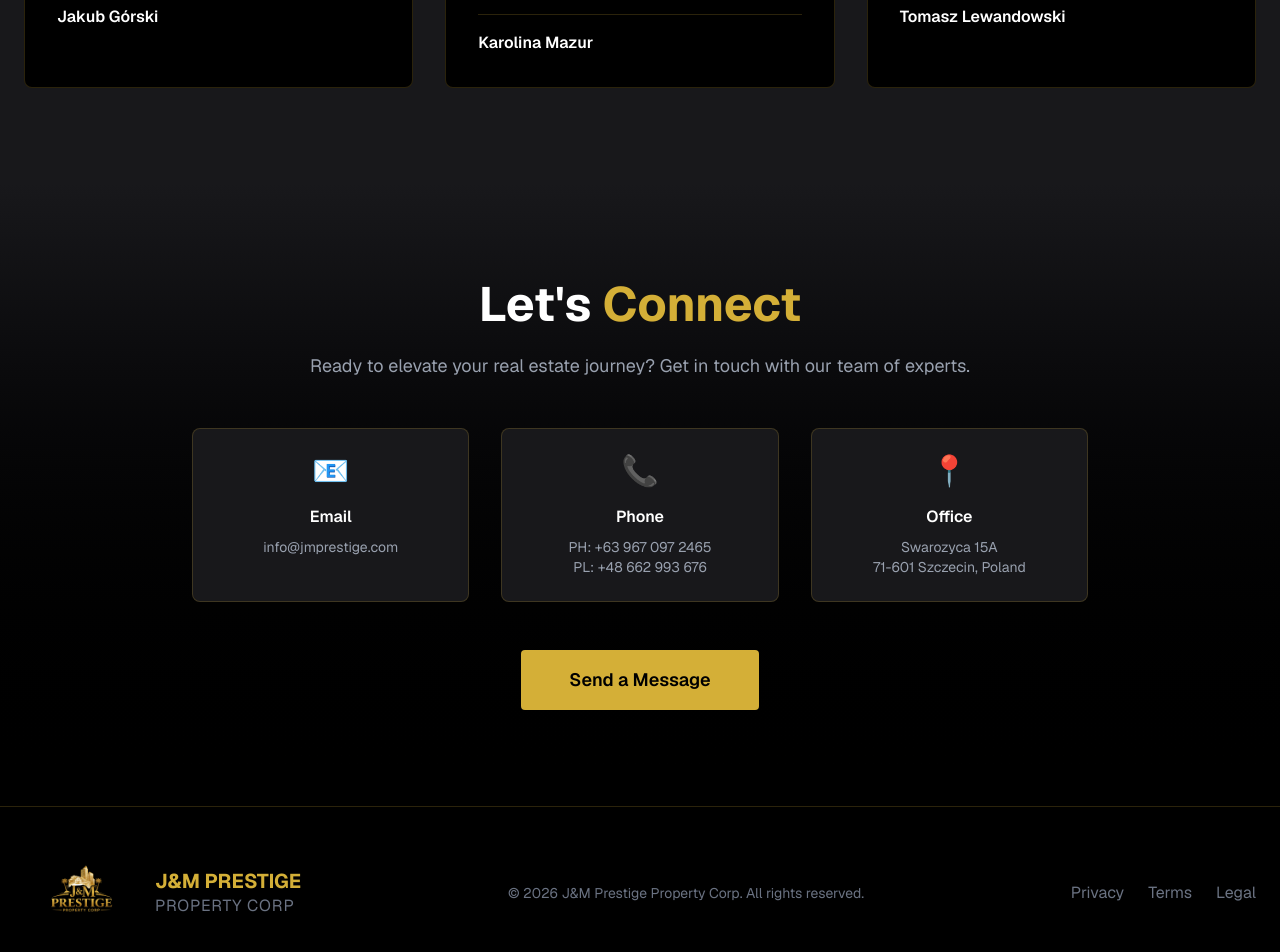
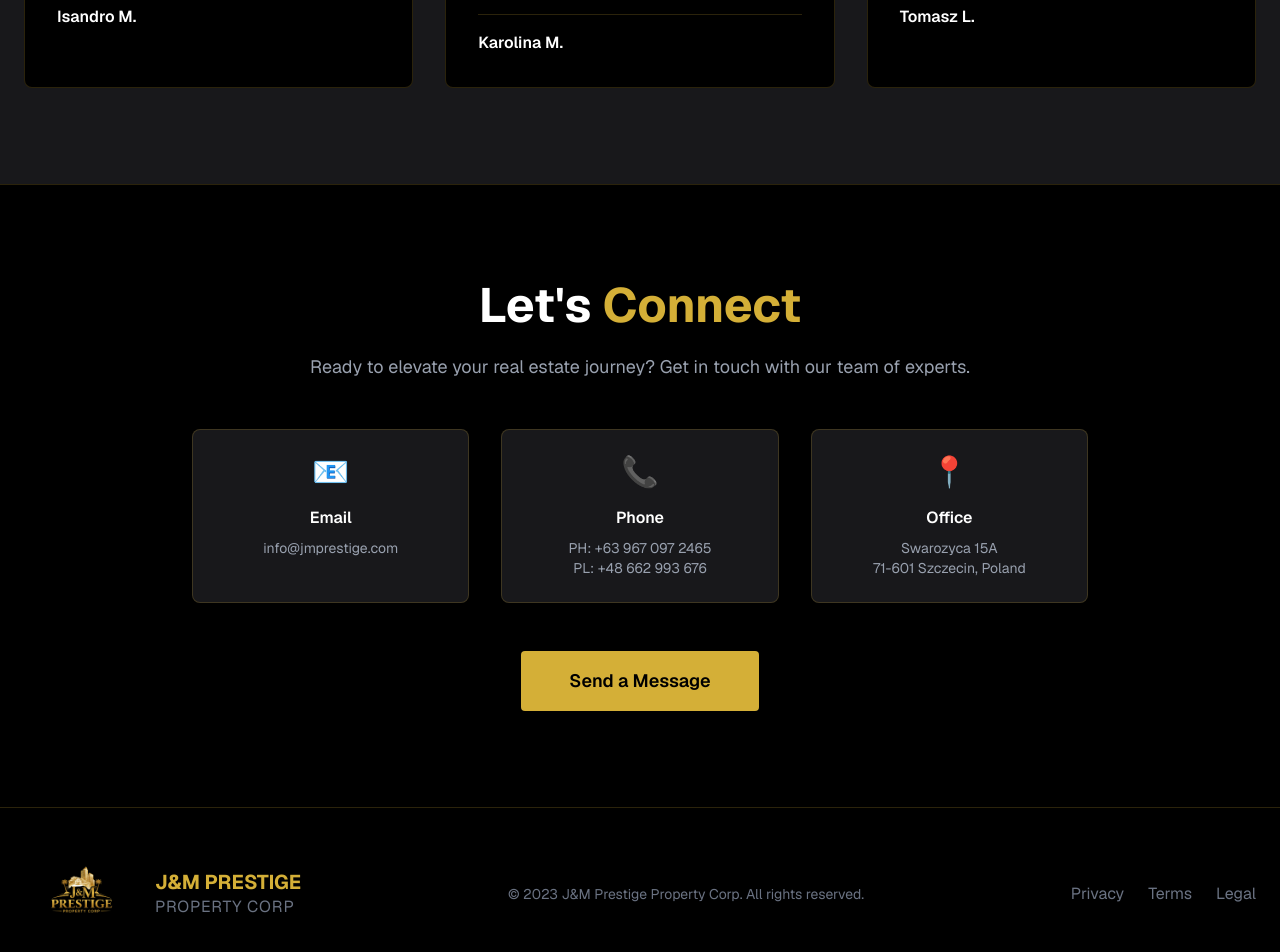
Before and after one commit to MaksymilianWojcik/jmprestigepropertycorp, a Next.js app: page / in a window 1280 px wide. Shown: the part 2857-3809 px from the top of the page. Built offline with nearby package versions, Linux system fonts and the light colour scheme.

Commit message:
Fixing testimonials

```diff
--- a/src/app/page.tsx
+++ b/src/app/page.tsx
@@ -264,7 +264,7 @@ export default function Home() {
                 Working with J&M Prestige was exceptional. Their expertise in luxury real estate and attention to detail made our property acquisition seamless and stress-free.
               </p>
               <div className="border-t border-[#D4AF37]/20 pt-4">
-                <p className="font-semibold text-white">Jakub Górski</p>
+                <p className="font-semibold text-white">Isandro M.</p>
               </div>
             </div>
 
@@ -275,7 +275,7 @@ export default function Home() {
                 The team's professionalism and market knowledge are unmatched. They helped us find the perfect investment property and managed the entire development process flawlessly.
               </p>
               <div className="border-t border-[#D4AF37]/20 pt-4">
-                <p className="font-semibold text-white">Karolina Mazur</p>
+                <p className="font-semibold text-white">Karolina M.</p>
               </div>
             </div>
 
@@ -286,7 +286,7 @@ export default function Home() {
                 Outstanding service from start to finish. J&M Prestige's property management services have exceeded our expectations, maximizing returns while minimizing hassle.
               </p>
               <div className="border-t border-[#D4AF37]/20 pt-4">
-                <p className="font-semibold text-white">Tomasz Lewandowski</p>
+                <p className="font-semibold text-white">Tomasz L.</p>
               </div>
             </div>
           </div>
@@ -294,7 +294,7 @@ export default function Home() {
       </section>
 
       {/* Contact Section */}
-      <section id="contact" className="py-24 px-6 bg-gradient-to-b from-zinc-900 to-black">
+      <section id="contact" className="py-24 px-6 bg-black border-t border-[#D4AF37]/20">
         <div className="max-w-4xl mx-auto text-center">
           <h2 className="text-4xl md:text-5xl font-bold mb-6">
             Let's <span className="text-[#D4AF37]">Connect</span>
@@ -348,7 +348,7 @@ export default function Home() {
             </div>
             <div className="text-center md:text-left">
               <p className="text-gray-500 text-sm">
-                © 2026 J&M Prestige Property Corp. All rights reserved.
+                © 2023 J&M Prestige Property Corp. All rights reserved.
               </p>
             </div>
             <div className="flex gap-6">
```
